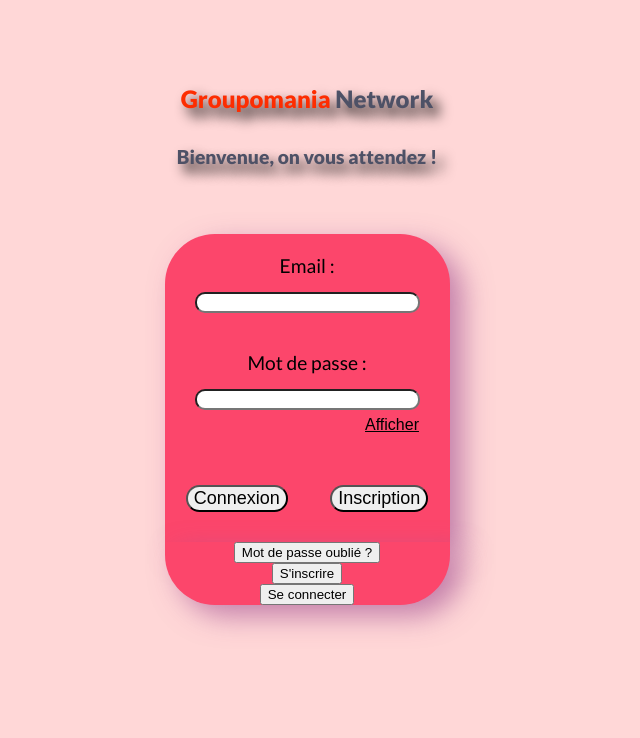
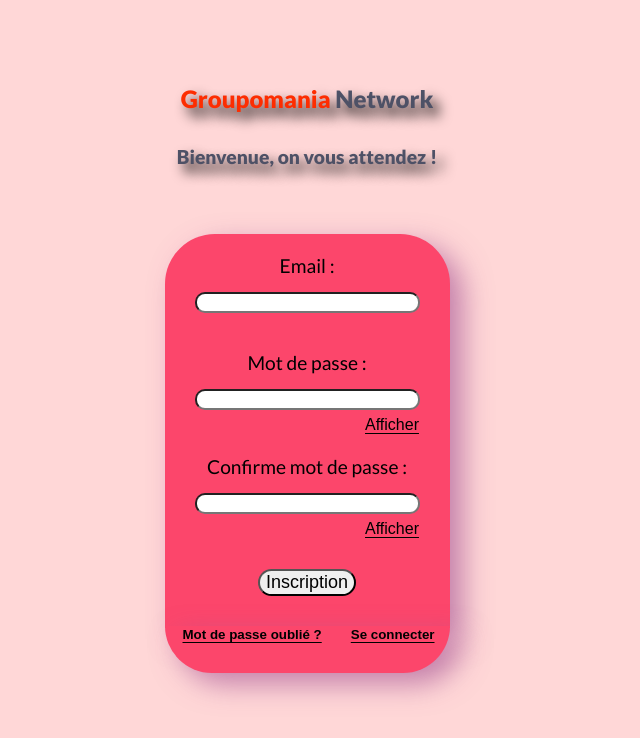
Before and after one commit to KeotiseuF/P7-Creez-un-reseau-social-d-entreprise, a React (Create React App) app in the folder frontend/: page / in a window 1280 px wide. Both pictures are taken after a click on the button "S'inscrire". Shown: the top 738 px of the page, without its empty margins (333-973 px from the left). Built offline with nearby package versions, Linux system fonts and the light colour scheme.

Commit message:
Les fonctionnalités attendues sont OK !

```diff
--- a/frontend/src/components/Loader/index.jsx
+++ b/frontend/src/components/Loader/index.jsx
@@ -1,5 +1,4 @@
 import logo from "../../assets/icon-left-font.svg";
-import styled from "styled-components";
 import { FrameLoader, StyledLoader } from "../../utils/style/Loader";
 
 function Loader() {
--- a/frontend/src/pages/Connect/index.jsx
+++ b/frontend/src/pages/Connect/index.jsx
@@ -1,7 +1,8 @@
-import { useForm } from "react-hook-form";
+import { useForm } from "react-hook-form"; // Hook qui permet de gérer un formulaire.
 import { useState, useEffect } from "react";
 import Loader from "../../components/Loader";
 
+// Importe le style des éléments de ma page.
 import {
     StyledConnect,
     StyledHeader,
@@ -15,18 +16,20 @@ import {
     StyledPrimaryTitle,
     StyledSecondaryTitle,
     StyledError,
-    StyledButton,
+    StyledDisplayPass,
     StyledListing,
     StyledLastBlock,
+    StyledInputLastBlock,
 } from "../../utils/style/Connect";
 
+// Affiche la page de connexion.
 function Connect() {
     const {
-        register,
-        handleSubmit,
-        formState: { errors },
-        watch,
-    } = useForm({ mode: "onTouched" });
+        register, //  Permet d'enregistrer une entrée.
+        handleSubmit, // Reçoit les données du formulaire si la validation du formulaire est réussie.
+        formState: { errors }, // Contient des informations sur l'état complet du formulaire.
+        watch, // Permet de regarder les données du formulaire.
+    } = useForm({ mode: "onTouched" }); // La validation se déclenchera à chaque événement.
 
     const watchPassword = watch(["password", "confirm_password"]);
     const validPassword = watchPassword[0] === watchPassword[1];
@@ -36,26 +39,47 @@ function Connect() {
     const oneUppercaseLetter = /[A-Z]/.test(password);
     const oneLowercaseLetter = /[a-z]/.test(password);
     const oneNumber = /[0-9]/.test(password);
-    const oneSpecialCharacter = /[*.!@#$%^&(){}[]:;]/.test(password);
+    const oneSpecialCharacter = /[*.!@#$%^&(){}[\]:;]/.test(password);
     const lengthPassword = password.length >= 12;
     const [choiceUser, setChoiceUser] = useState(false);
 
+    // Génère les composants pour s'inscrire.
     const testRegister = () => {
-        // const displayBlock = document.getElementById("frame_confirm_password");
-        //const addTrue = document.getElementById("confirm_password");
-        //displayBlock.style.display = "flex";
-        //addTrue.setAttribute("required", true);
+        const displayBlock = document.getElementById("frame_confirm_password");
+        const addTrue = document.getElementById("confirm_password");
+        const connect = document.getElementsByClassName("connection");
+        const inscription = document.getElementsByClassName("register");
+        const inputRegister = document.getElementById("inputRegister");
+        const inputConnect = document.getElementById("inputConnect");
+
+        inscription[0].style.display = "flex";
+        connect[0].style.display = "none";
+        displayBlock.style.display = "flex";
+        addTrue.setAttribute("required", true);
+        inputRegister.style.display = "none";
+        inputConnect.style.display = "flex";
         setChoiceUser(true);
     };
 
+    // Génère les composants pour se connecter.
     const testConnect = () => {
-        // const displayBlock = document.getElementById("frame_confirm_password");
-        //displayBlock.style.display = "none";
-        //const addTrue = document.getElementById("confirm_password");
-        //addTrue.removeAttribute("required");
+        const displayBlock = document.getElementById("frame_confirm_password");
+        const addTrue = document.getElementById("confirm_password");
+        const connect = document.getElementsByClassName("connection");
+        const inscription = document.getElementsByClassName("register");
+        const inputRegister = document.getElementById("inputRegister");
+        const inputConnect = document.getElementById("inputConnect");
+
+        inscription[0].style.display = "none";
+        connect[0].style.display = "flex";
+        displayBlock.style.display = "none";
+        addTrue.removeAttribute("required");
+        inputRegister.style.display = "flex";
+        inputConnect.style.display = "none";
         setChoiceUser(false);
     };
 
+    // Envoie les données du formulaire au backend.
     const onSubmit = (data) => {
         fetch(
             `http://localhost:4200/api/auth/${choiceUser ? "signup" : "login"}`,
@@ -69,14 +93,15 @@ function Connect() {
         )
             .then((response) => response.json())
             .then((data) => {
-                console.log(data);
+                const inputConnect = document.getElementById("inputConnect");
                 const token = data.token;
                 const userId = data.userId;
                 localStorage.setItem("token", JSON.stringify(token));
                 localStorage.setItem("userId", JSON.stringify(userId));
-                console.log(token);
                 data.error === undefined
-                    ? data && console.log("(window.location.href = `/accueil`)")
+                    ? choiceUser
+                        ? inputConnect.click()
+                        : data && (window.location.href = `/accueil`)
                     : alert("Veuillez vérifier vos données");
             })
             .catch((error) => {
@@ -84,12 +109,14 @@ function Connect() {
             });
     };
 
+    // Permet de définir le temps d'affichage du composant de chargement le temps que les éléments de la page d'accueil se charge.
     useEffect(() => {
         setTimeout(() => {
             setLoader(false);
         }, 2000);
     }, []);
 
+    // Affiche le composant de chargement s'il est vrai sinon affiche la page d'accueil.
     return loader ? (
         <Loader />
     ) : (
@@ -112,7 +139,7 @@ function Connect() {
                         {...register("email", {
                             pattern: {
                                 value: /^[A-Za-z][-a-z0-9._]+[-a-z0-9]@[-a-z0-9]+[.]{1}[a-z]{2,5}$/,
-                                message: "● Email n'est pas valide",
+                                message: "• Email n'est pas valide",
                             },
                             required: true,
                         })}
@@ -135,10 +162,11 @@ function Connect() {
                         })}
                         onChange={(e) => setPassword(e.target.value)}
                     />
-                    <StyledButton
-                        onClick={() => setDisplayPassword(!displayPassword)}>
-                        {displayPassword ? "Cacher" : "Afficher"}
-                    </StyledButton>
+                    <StyledDisplayPass
+                        type="button"
+                        onClick={() => setDisplayPassword(!displayPassword)}
+                        value={displayPassword ? "Cacher" : "Afficher"}
+                    />
                 </StyledFrame>
 
                 {password && (
@@ -156,6 +184,28 @@ function Connect() {
                         )}
                     </StyledListing>
                 )}
+                <StyledFrame
+                    id="frame_confirm_password"
+                    style={{ display: "none" }}>
+                    <StyledLabel htmlFor="confirm_password">
+                        Confirme mot de passe :{" "}
+                    </StyledLabel>
+                    <StyledInput
+                        id="confirm_password"
+                        type={displayPassword ? "text" : "password"}
+                        {...register("confirm_password", {
+                            pattern: {
+                                value: /^(?=.{12,}$)(?=.*[a-z])(?=.*[A-Z])(?=.*[0-9])(?=.*\W).*$/,
+                                message: "• Mot de passe non similaire",
+                            },
+                        })}
+                    />
+                    <StyledDisplayPass
+                        type="button"
+                        onClick={(e) => setDisplayPassword(!displayPassword)}
+                        value={displayPassword ? "Cacher" : "Afficher"}
+                    />
+                </StyledFrame>
 
                 {validPassword ? null : (
                     <StyledError>
@@ -173,23 +223,28 @@ function Connect() {
                         value="Inscription"
                         className="register"
                         type="submit"
+                        style={{ display: "none" }}
                     />
                 </StyledSubmits>
             </StyledForm>
             <StyledLastBlock>
-                <input type="button" value="Mot de passe oublié ?" />
+                <StyledInputLastBlock
+                    type="button"
+                    value="Mot de passe oublié ?"
+                />
 
-                <input
+                <StyledInputLastBlock
                     type="button"
                     value="S'inscrire"
                     onClick={testRegister}
                     id="inputRegister"
                 />
-                <input
+                <StyledInputLastBlock
                     type="button"
                     value="Se connecter"
                     onClick={testConnect}
                     id="inputConnect"
+                    style={{ display: "none" }}
                 />
             </StyledLastBlock>
         </StyledConnect>
--- a/frontend/src/pages/CreatePost/index.jsx
+++ b/frontend/src/pages/CreatePost/index.jsx
@@ -1,17 +1,18 @@
-import { useForm } from "react-hook-form";
-import { NavHome } from "../../components/Nav";
-import { ErrorAuth } from "../../components/Error";
+import { useForm } from "react-hook-form"; // Hook qui permet de gérer un formulaire.
+import { NavHome } from "../../components/Nav"; // Importe une fonction qui gère des liens de navigation.
+import { ErrorAuth } from "../../components/Error"; //Importe une fonction qui gère les erreurs d'authentification.
+import React from "react"; // Va permettre d'inclure le mode strict autour de mes composants.
 
+// Affiche la page pour créer un post .
 function CreatePost() {
     const token = JSON.parse(localStorage.getItem("token"));
 
     const {
-    register,
-    handleSubmit,
-    formState: { errors },
-    watch,
-  } = useForm({ mode: "onTouched" });
+        register, //  Permet d'enregistrer une entrée.
+        handleSubmit, // Reçoit les données du formulaire si la validation du formulaire est réussie.
+    } = useForm({ mode: "onTouched" }); // La validation se déclenchera à événement.
 
+    // Envoie les données du formulaire au backend.
     const onSubmit = (data) => {
         const token = JSON.parse(localStorage.getItem("token"));
         const post = new FormData();
@@ -30,42 +31,34 @@ function CreatePost() {
                 response.json();
             })
             .then(() => {
-        alert("Post ajouté !");
+                window.location.href = `/accueil`;
             })
             .catch((error) => {
                 console.error("Error:", error);
             });
     };
 
-  /*function fileValidation() {
-    var fileInput = document.getElementById("image");
-    var filePath = fileInput.value;
-    // Allowing file type
-    var allowedExtensions = /(\.jpg|\.jpeg|\.png|\.gif)$/i;
-    if (!allowedExtensions.exec(filePath)) {
-      alert("Invalid file type");
-      fileInput.value = "";
-      return false;
+    const fileTypes = ["jpg", "jpeg", "png"];
+
+    // Vérifie l'extension des fichiers, une alert intervient s'il ne s'agit pas d'image.
+    function validFileType() {
+        const image = document.getElementById("image").value.split(".")[1];
+        const validForm = document.getElementsByClassName("valid_form");
+        const validation = fileTypes.find((e) => e === image);
+
+        if (validation === undefined) {
+            alert("Type de fichier invalide");
         } else {
-      // Image preview
-      if (fileInput.files && fileInput.files[0]) {
-        var reader = new FileReader();
-        reader.onload = function (e) {
-          document.getElementById("imagePreview").innerHTML =
-            '<img src="' + e.target.result + '"/>';
-        };
-        reader.readAsDataURL(fileInput.files[0]);
+            validForm[1].removeAttribute("disabled");
         }
     }
-  }*/
 
     return token ? (
-    <>
+        <React.StrictMode>
             <header>
                 <NavHome />
                 <h1>Exprimez-vous</h1>
             </header>
-
             <form onSubmit={handleSubmit(onSubmit)}>
                 <div className="frame_commentaire">
                     <label htmlFor="postMessage">Commentaire :</label>
@@ -85,14 +78,20 @@ function CreatePost() {
                         type="file"
                         accept="image/png, image/jpeg, image/jpg,"
                         {...register("imageUrl")}
+                        onChange={() => validFileType()}
                     />
                 </div>
 
                 <div className="valid_form">
-          <input value="Valider" className="valid_form" type="submit" />
+                    <input
+                        disabled
+                        value="Valider"
+                        className="valid_form"
+                        type="submit"
+                    />
                 </div>
             </form>
-    </>
+        </React.StrictMode>
     ) : (
         <ErrorAuth />
     );
--- a/frontend/src/pages/Home/index.jsx
+++ b/frontend/src/pages/Home/index.jsx
@@ -1,6 +1,8 @@
-import { NavPrincipal } from "../../components/Nav";
-import { ErrorAuth } from "../../components/Error";
+import { NavPrincipal } from "../../components/Nav"; // Importe une fonction qui gère des liens de navigation.
+import { ErrorAuth } from "../../components/Error"; //Importe une fonction qui gère les erreurs d'authentification.
+import React from "react"; // Va permettre d'inclure le mode strict autour de mes composants.
 
+// Affiche la page d'accueil.
 function Home() {
     const token = JSON.parse(localStorage.getItem("token"));
     const userId = JSON.parse(localStorage.getItem("userId"));
@@ -10,6 +12,7 @@ function Home() {
         return url;
     };
 
+    // Récupère les posts sur le backend pour ensuite les afficher sur la page.
     fetch("http://localhost:4200/api/posts", {
         headers: {
             Authorization: `Bearer ${token}`,
@@ -22,11 +25,22 @@ function Home() {
         })
         .then((data) => {
             for (let i in data.reverse()) {
-                const altImage = data[i].imageUrl.split("/images/")[1];
-                //const pop = altImage.split(".png")[0];
-                //const pip = altImage.split(".jpg")[0];
-                //console.log(pop);
-                //console.log(pip);
+                const urlImage = data[i].imageUrl.split("/images/")[1];
+                const extensionImage = urlImage.split(".")[2];
+
+                // Crée un alt à partir de l'url de l'image.
+                const altImage = () => {
+                    let alt = "";
+                    if (extensionImage === "png") {
+                        alt = urlImage.split(".png")[0];
+                    } else if (extensionImage === "jpg") {
+                        alt = urlImage.split(".jpg")[0];
+                    } else {
+                        alt = urlImage.split(".jpeg")[0];
+                    }
+                    return alt;
+                };
+
                 const main = document.getElementsByTagName("main");
 
                 const post = document.createElement("div");
@@ -41,7 +55,7 @@ function Home() {
                 const image = document.createElement("img");
 
                 image.setAttribute("src", data[i].imageUrl);
-                image.setAttribute("alt", altImage);
+                image.setAttribute("alt", altImage());
                 itmImage.appendChild(image);
 
                 const container = document.createElement("container");
@@ -63,25 +77,23 @@ function Home() {
                 dislike.setAttribute("type", "checkbox");
                 container.appendChild(dislike);
 
+                const deleted = document.createElement("button");
                 const id = post.dataset.id;
 
+                // Permet d'afficher les buttons "supprimer" et "modifier" si l'utilisateur est bien le propriétaire des posts.
+                if (userId === data[i].userId) {
                     const modified = document.createElement("a");
                     modified.classList.add("modified");
                     modified.setAttribute("href", urlModify(id));
                     modified.innerHTML = "Modifier";
                     container.appendChild(modified);
 
-                const deleted = document.createElement("button");
                     deleted.classList.add("deleted");
                     deleted.innerHTML = "Supprimer";
                     container.appendChild(deleted);
+                }
 
-                like.addEventListener("click", () => {
-                    like.checked
-                        ? dislike.setAttribute("disabled", "true")
-                        : dislike.removeAttribute("disabled");
-                });
-                console.log(data);
+                // Active ou non le bouton "dislike" ou "like" dès l'affichage de la page si l'utilisateur se trouve dans un des tableaux "userLike" ou "userDislike".
                 if (data[i].usersDisliked.find((e) => e === userId)) {
                     like.setAttribute("disabled", "true");
                     dislike.setAttribute("checked", "true");
@@ -89,6 +101,8 @@ function Home() {
                     dislike.setAttribute("disabled", "true");
                     like.setAttribute("checked", "true");
                 }
+
+                // Si "dislike" est sélectionné on envoie au backend le résultat et désactive le bouton "like".
                 dislike.addEventListener("click", () => {
                     dislike.checked
                         ? fetch(`http://localhost:4200/api/posts/${id}/like`, {
@@ -104,7 +118,6 @@ function Home() {
                               })
                               .then(() => {
                                   alert("Post dislike !");
-                                  console.log(data);
                               })
                               .catch((error) => {
                                   console.error("Error:", error);
@@ -127,6 +140,7 @@ function Home() {
                               }) && like.removeAttribute("disabled");
                 });
 
+                // Si like est sélectionné on envoie au backend le résultat et désactive le bouton "like".
                 like.addEventListener("click", () => {
                     const id = post.dataset.id;
                     like.checked
@@ -165,6 +179,7 @@ function Home() {
                               }) && dislike.removeAttribute("disabled");
                 });
 
+                // Lors du clique sur le boutton "supprimer" supprime du backend le post et enlève l'élément du DOM.
                 deleted.addEventListener("click", (e) => {
                     const id = post.dataset.id;
 
@@ -194,13 +209,13 @@ function Home() {
         });
 
     return token ? (
-        <>
+        <React.StrictMode>
             <header>
                 <h1>Accueil</h1>
                 <NavPrincipal />
             </header>
             <main>{/*Les posts ce situent ici.*/}</main>
-        </>
+        </React.StrictMode>
     ) : (
         <ErrorAuth />
     );
--- a/frontend/src/pages/ModifyPost/index.jsx
+++ b/frontend/src/pages/ModifyPost/index.jsx
@@ -1,24 +1,24 @@
-import { ErrorAuth } from "../../components/Error";
-import { NavHome } from "../../components/Nav";
-import { useForm } from "react-hook-form";
-import { useParams } from "react-router-dom";
-import { useState, useEffect } from "react";
+import { ErrorAuth } from "../../components/Error"; //Importe une fonction qui gère les erreurs d'authentification.
+import { NavHome } from "../../components/Nav"; // Importe une fonction qui gère des liens de navigation.
+import { useForm } from "react-hook-form"; // Hook qui permet de gérer un formulaire.
+import { useParams } from "react-router-dom"; //  Renvoie un objet de paires clé/valeur des paramètres dynamiques de l'URL
+import React, { useState, useEffect } from "react"; //Importe 2 hook et react va permettre d'inclure le mode strict autour de mes composants.
 
+// Affiche la page pour modifier un post .
 function ModifyPost() {
     const token = JSON.parse(localStorage.getItem("token"));
     let { id } = useParams();
 
-    const [postMessage, setPostMessage] = useState(" ");
+    const [message, setMessage] = useState(" ");
     const [image, setImage] = useState(" ");
     const [altImage, setAltImage] = useState(" ");
 
     const {
-        register,
-        handleSubmit,
-        formState: { errors },
-        watch,
-    } = useForm({ mode: "onTouched" });
+        register, //  Permet d'enregistrer une entrée.
+        handleSubmit, // Reçoit les données du formulaire si la validation du formulaire est réussie.
+    } = useForm({ mode: "onTouched" }); // La validation se déclenchera à événement.
 
+    // Va attendre que le token et l'id soit définit pour récupérer au backend le post à modifier.
     useEffect(() => {
         fetch(`http://localhost:4200/api/posts/${id}`, {
             headers: {
@@ -31,7 +31,7 @@ function ModifyPost() {
                 }
             })
             .then((data) => {
-                setPostMessage(data.postMessage);
+                setMessage(data.postMessage);
                 setImage(data.imageUrl);
                 setAltImage(data.imageUrl.split("/images/")[1]);
             })
@@ -40,12 +40,42 @@ function ModifyPost() {
             });
     }, [id, token]);
 
+    // Envoie les données du formulaire au backend.
     const onSubmit = (data) => {
+        const post = new FormData();
+        post.append(
+            "post",
+            JSON.stringify({
+                postMessage:
+                    data.postMessage === " " ? message : data.postMessage,
+            })
+        );
+        post.append("image", data.imageUrl[0]);
         console.log(data);
-        const post = new FormData();
-        post.append("post", JSON.stringify({ postMessage: data.postMessage }));
-        post.append("image", data.imageUrl[0]);
+        const postMessage =
+            data.postMessage === " " ? message : data.postMessage;
 
+        // S'il n'y a pas d'image envoie juste le message sinon envoie le message et l'image modifiés.
+        if (data.imageUrl.length === 0) {
+            fetch(`http://localhost:4200/api/posts/${id}`, {
+                method: "PUT",
+                headers: {
+                    "Content-Type": "application/json",
+                    Authorization: `Bearer ${token}`,
+                },
+                body: JSON.stringify({ postMessage }),
+            })
+                .then((response) => {
+                    response.json();
+                })
+                .then(() => {
+                    alert("Post modifié !");
+                    document.location.href = "http://localhost:3000/accueil";
+                })
+                .catch((error) => {
+                    console.error("Error:", error);
+                });
+        } else {
             fetch(`http://localhost:4200/api/posts/${id}`, {
                 method: "PUT",
                 headers: {
@@ -63,10 +93,11 @@ function ModifyPost() {
                 .catch((error) => {
                     console.error("Error:", error);
                 });
+        }
     };
 
     return token ? (
-        <>
+        <React.StrictMode>
             <header>
                 <NavHome />
                 <h1>Une modification à faire ?</h1>
@@ -79,9 +110,9 @@ function ModifyPost() {
                         name="postMessage"
                         id="postMessage"
                         type="text"
-                        value={postMessage}
+                        value={message}
                         {...register("postMessage", { required: true })}
-                        onChange={(e) => setPostMessage(e.target.value)}
+                        onChange={(e) => setMessage(e.target.value)}
                     />
                 </div>
 
@@ -101,7 +132,7 @@ function ModifyPost() {
                     <input value="Valider" id="valid_form" type="submit" />
                 </div>
             </form>
-        </>
+        </React.StrictMode>
     ) : (
         <ErrorAuth />
     );
--- a/frontend/src/utils/style/Connect.jsx
+++ b/frontend/src/utils/style/Connect.jsx
@@ -58,7 +58,7 @@ export const StyledInput = styled.input`
 export const StyledSubmits = styled.div`
     display: flex;
     justify-content: space-around;
-  margin-top: 50px;
+    margin-top: 30px;
     padding-bottom: 32px;
 `;
 
@@ -69,15 +69,16 @@ export const StyledOneSubmit = styled.input`
 
 export const StyledError = styled.p`
     font-size: large;
-  margin-left: 25px;
+    margin-left: 25px; ;
 `;
 
-export const StyledButton = styled.button`
+export const StyledDisplayPass = styled.input`
     margin: 5px 0px 0px 170px;
     border: none;
     background: none;
     font-size: medium;
     text-decoration: underline;
+    text-underline-offset: 3px;
 `;
 
 export const StyledListing = styled.ul`
@@ -92,6 +93,15 @@ export const StyledLastBlock = styled.div`
     position: relative;
     top: -2px;
     display: flex;
-  flex-direction: column;
-  align-items: center;
+    justify-content: space-between;
+    padding: 0px 9px 30px 12px;
 `;
+
+export const StyledInputLastBlock = styled.input`
+    border: none;
+    background: none;
+    font-size: little;
+    text-decoration: underline;
+    text-underline-offset: 3px;
+    font-weight: 700;
+`;
--- a/frontend/src/utils/style/GlobalStyle.jsx
+++ b/frontend/src/utils/style/GlobalStyle.jsx
@@ -19,7 +19,7 @@ const StyledGlobalStyle = createGlobalStyle`
 `;
 
 function GlobalStyle() {
-  return <StyledGlobalStyle />;
+    return <StyledGlobalStyle />;
 }
 
 export default GlobalStyle;
--- a/frontend/src/utils/style/colors.js
+++ b/frontend/src/utils/style/colors.js
@@ -1,7 +1,7 @@
 const colors = {
-  primary: "#FD2D01",
-  secondary: "#FFD7D7",
-  tertiary: "#4E5166",
+    primary: "#FD2D01",
+    secondary: "#FFD7D7",
+    tertiary: "#4E5166",
 };
 
 export default colors;
```
Also changed, not shown: 1 other file (tests, documents, lock files or other folders). Lines whose indentation alone changed are shown as unchanged.
